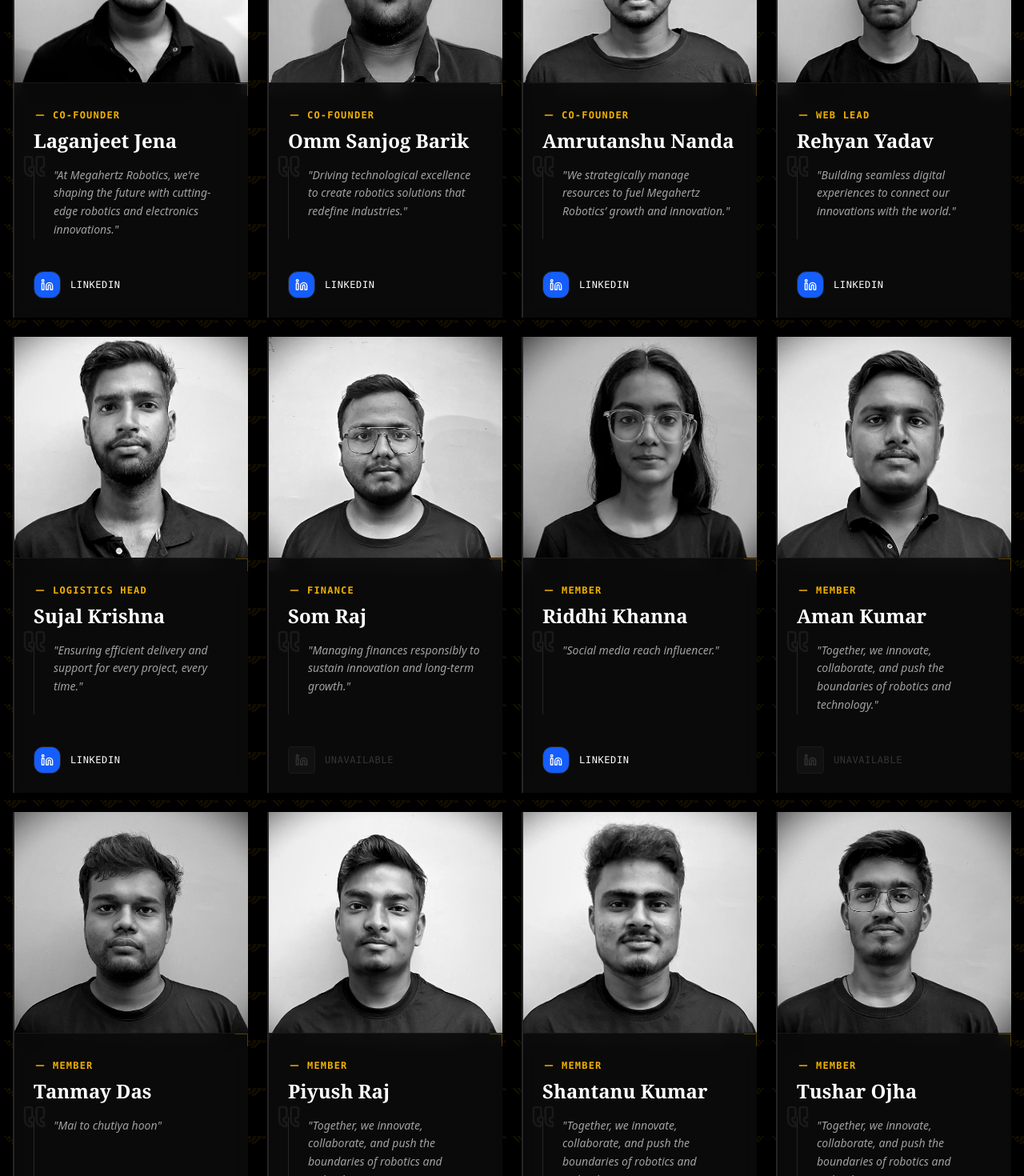
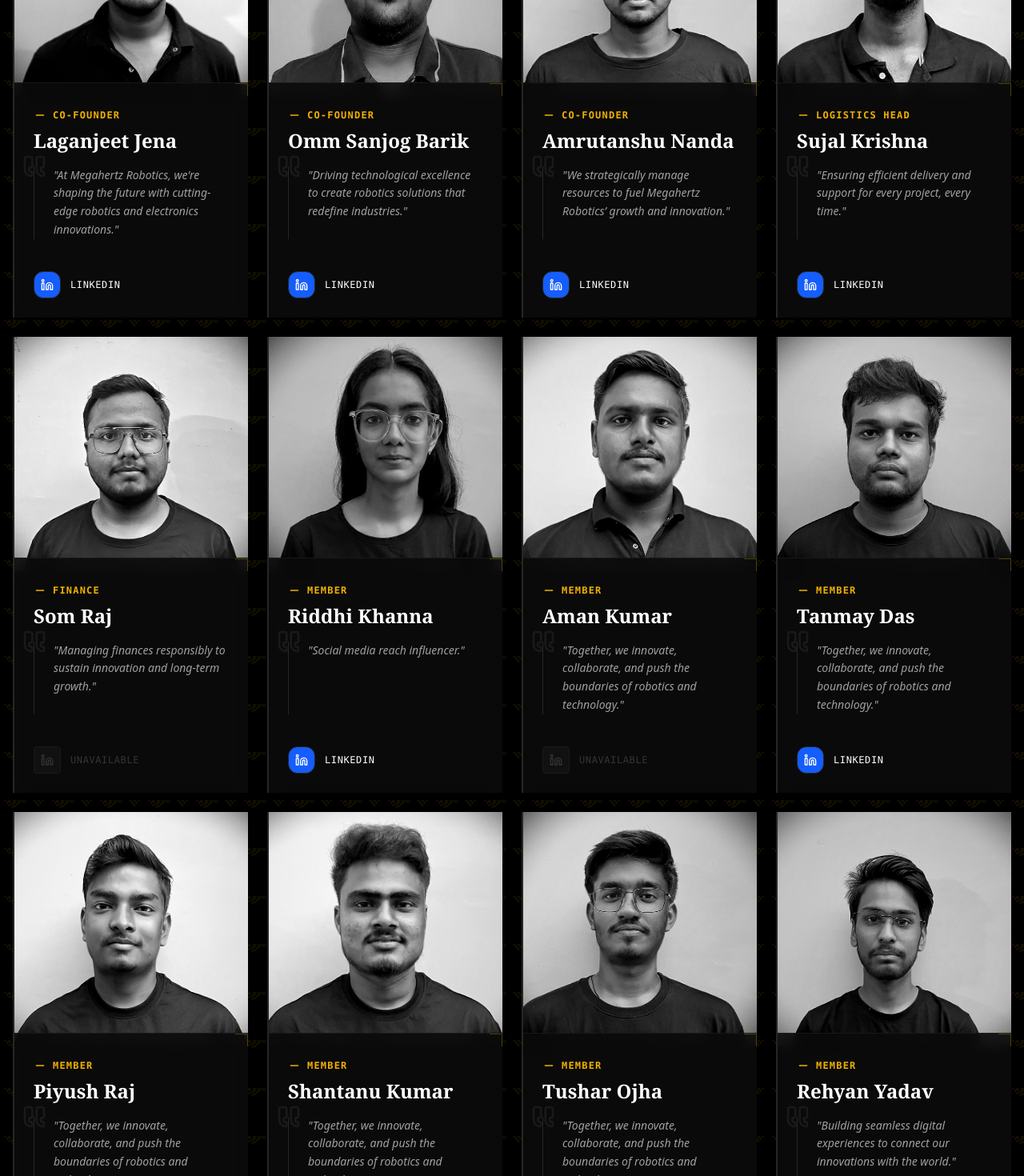
Before and after one commit to sonroy-glitch/mega_FE, a React (Vite) app: page /about in a window 1280 px wide. Shown: the part 740-2210 px from the top of the page at 80% size. Built offline with nearby package versions, Linux system fonts and the light colour scheme.

Commit message:
Update membersData.js

```diff
--- a/src/data/membersData.js
+++ b/src/data/membersData.js
@@ -41,15 +41,6 @@ export const members = [
     linkedin: "https://www.linkedin.com/in/amrutanshu-nanda/",
   },
   {
-    id: 4,
-    name: "Rehyan Yadav",
-    role: "Web Lead",
-    quote:
-      "Building seamless digital experiences to connect our innovations with the world.",
-    image: m4,
-    linkedin: "https://www.linkedin.com/in/rehyanyaduvanshi/",
-  },
-  {
     id: 5,
     name: "Sujal Krishna",
     role: "Logistics Head",
@@ -89,7 +80,7 @@ export const members = [
     name: "Tanmay Das",
     role: "Member",
     quote:
-      "Mai to chutiya hoon",
+      "Together, we innovate, collaborate, and push the boundaries of robotics and technology.",
     image: m9,
     linkedin:
       "https://www.linkedin.com/in/tanmoy-das-336234330/?utm_source=share&utm_campaign=share_via&utm_content=profile&utm_medium=android_app",
@@ -122,4 +113,13 @@ export const members = [
     linkedin:
       "https://www.linkedin.com/in/tushar-ojha-951519285/?utm_source=share&utm_campaign=share_via&utm_content=profile&utm_medium=ios_app",
   },
+  {
+    id: 4,
+    name: "Rehyan Yadav",
+    role: "Member",
+    quote:
+      "Building seamless digital experiences to connect our innovations with the world.",
+    image: m4,
+    linkedin: "https://www.linkedin.com/in/rehyanyaduvanshi/",
+  },
 ];
```
